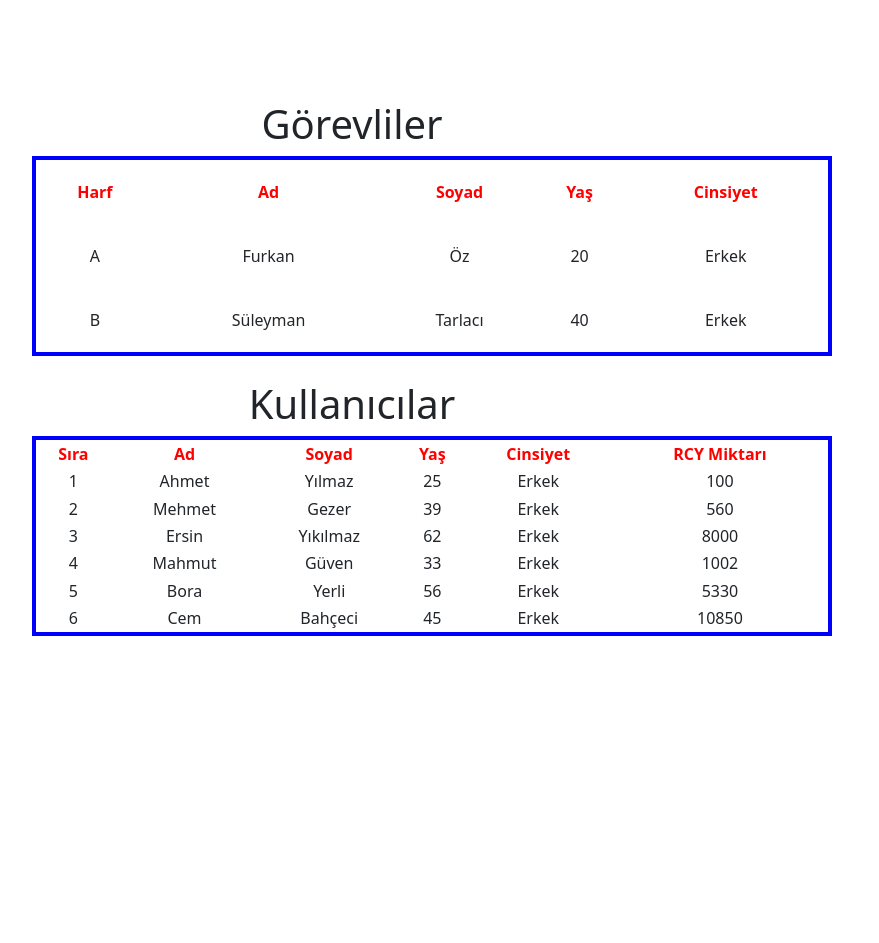
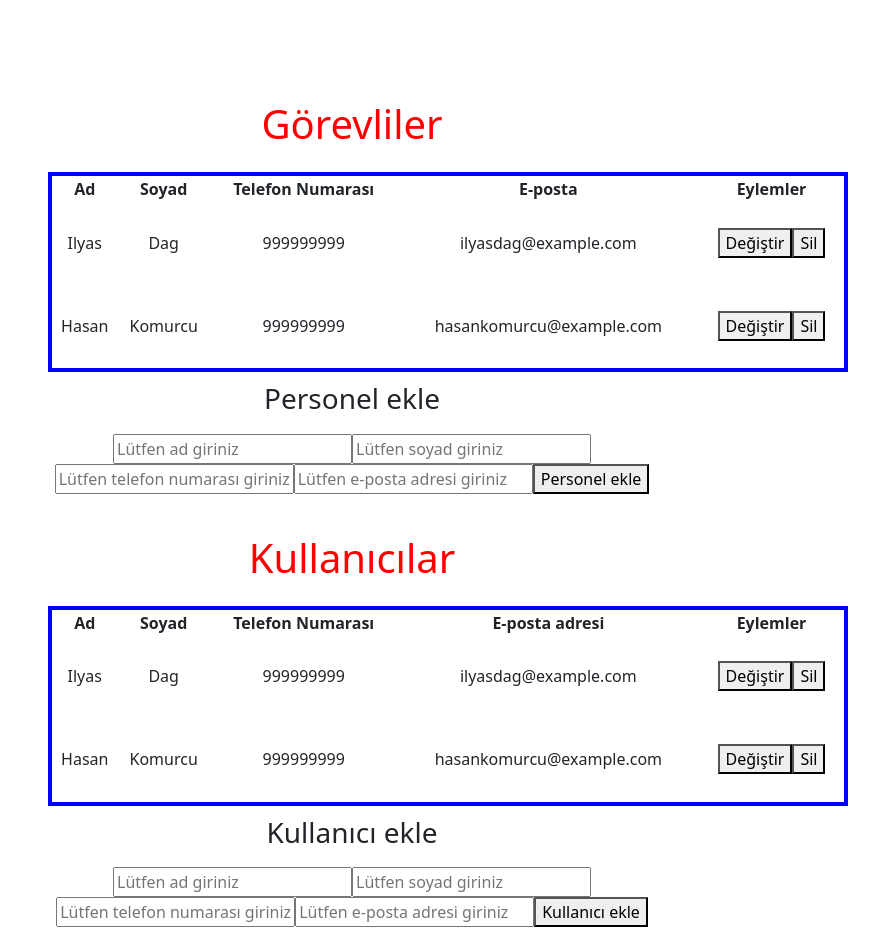
Before and after one commit to oguzhanagir/Software-Test-Project-React, a React (Create React App) app: page /Admin in a window 1280 px wide. Shown: the whole page, without its empty margins (288-1167 px from the left). Before the commit the page ends 800 px from the top, so only its background shows below. Built offline with nearby package versions, Linux system fonts and the light colour scheme.

Commit message:
Improvements

```diff
--- a/src/App.css
+++ b/src/App.css
@@ -6,6 +6,13 @@
 .App-logo {
   height: 40vmin;
   pointer-events: none;
+}
+
+.app-container {
+  display: flex;
+  flex-direction: column;
+  gap: 10px;
+  padding: 1rem;
 }
 
 @media (prefers-reduced-motion: no-preference) {
--- /dev/null
+++ b/src/Data/PersonnelData.json
@@ -0,0 +1,16 @@
+[
+  {
+    "id": 1,
+    "fullName": "Ilyas",
+    "surname": "Dag",
+    "phoneNumber": "999999999",
+    "email": "ilyasdag@example.com"
+  },
+  {
+    "id": 2,
+    "fullName": "Hasan",
+    "surname": "Komurcu",
+    "phoneNumber": "999999999",
+    "email": "hasankomurcu@example.com"
+  }
+]
--- /dev/null
+++ b/src/Data/UserData.json
@@ -0,0 +1,16 @@
+[
+  {
+    "id": 1,
+    "fullName": "Ilyas",
+    "surname": "Dag",
+    "phoneNumber": "999999999",
+    "email": "ilyasdag@example.com"
+  },
+  {
+    "id": 2,
+    "fullName": "Hasan",
+    "surname": "Komurcu",
+    "phoneNumber": "999999999",
+    "email": "hasankomurcu@example.com"
+  }
+]
--- /dev/null
+++ b/src/components/EditableRow.js
@@ -0,0 +1,60 @@
+import React from "react";
+
+const EditableRow = ({
+  editFormData,
+  handleEditFormChange,
+  handleCancelClick,
+}) => {
+  return (
+    <tr>
+      <td>
+        <input
+          type="text"
+          required="required"
+          placeholder="Lütfen ad giriniz"
+          name="fullName"
+          value={editFormData.fullName}
+          onChange={handleEditFormChange}
+        ></input>
+      </td>
+      <td>
+        <input
+          type="text"
+          required="required"
+          placeholder="Lütfen soyad giriniz"
+          name="surname"
+          value={editFormData.surname}
+          onChange={handleEditFormChange}
+        ></input>
+      </td>
+      <td>
+        <input
+          type="text"
+          required="required"
+          placeholder="Lütfen telefon numarası giriniz"
+          name="phoneNumber"
+          value={editFormData.phoneNumber}
+          onChange={handleEditFormChange}
+        ></input>
+      </td>
+      <td>
+        <input
+          type="email"
+          required="required"
+          placeholder="Lütfen e-posta adresi giriniz"
+          name="email"
+          value={editFormData.email}
+          onChange={handleEditFormChange}
+        ></input>
+      </td>
+      <td>
+        <button type="submit">Kaydet</button>
+        <button type="button" onClick={handleCancelClick}>
+          İptal et
+        </button>
+      </td>
+    </tr>
+  );
+};
+
+export default EditableRow;
--- a/src/components/PersonnelTbl.js
+++ b/src/components/PersonnelTbl.js
@@ -1,47 +1,184 @@
-import React from "react";
+import React, { useState, Fragment } from "react";
+import { nanoid } from "nanoid";
+import UserData from "../Data/PersonnelData.json";
+import ReadOnlyRow from "./ReadOnlyRow";
+import EditableRow from "./EditableRow";
 
-const data = [
-  {
-    id: "A",
-    name: "Furkan",
-    surname: "Öz",
-    age: 20,
-    gender: "Erkek",
-  },
-  {
-    id: "B",
-    name: "Süleyman",
-    surname: "Tarlacı",
-    age: 40,
-    gender: "Erkek",
-  },
-];
+const PersonnelTbl = () => {
+  const [contacts, setContacts] = useState(UserData);
+  const [addFormData, setAddFormData] = useState({
+    fullName: "",
+    surname: "",
+    phoneNumber: "",
+    email: "",
+  });
 
-function PersonnelTbl() {
+  const [editFormData, setEditFormData] = useState({
+    fullName: "",
+    surname: "",
+    phoneNumber: "",
+    email: "",
+  });
+
+  const [editContactId, setEditContactId] = useState(null);
+
+  const handleAddFormChange = (event) => {
+    event.preventDefault();
+
+    const fieldName = event.target.getAttribute("name");
+    const fieldValue = event.target.value;
+
+    const newFormData = { ...addFormData };
+    newFormData[fieldName] = fieldValue;
+
+    setAddFormData(newFormData);
+  };
+
+  const handleEditFormChange = (event) => {
+    event.preventDefault();
+
+    const fieldName = event.target.getAttribute("name");
+    const fieldValue = event.target.value;
+
+    const newFormData = { ...editFormData };
+    newFormData[fieldName] = fieldValue;
+
+    setEditFormData(newFormData);
+  };
+
+  const handleAddFormSubmit = (event) => {
+    event.preventDefault();
+
+    const newContact = {
+      id: nanoid(),
+      fullName: addFormData.fullName,
+      surname: addFormData.surname,
+      phoneNumber: addFormData.phoneNumber,
+      email: addFormData.email,
+    };
+
+    const newContacts = [...contacts, newContact];
+    setContacts(newContacts);
+  };
+
+  const handleEditFormSubmit = (event) => {
+    event.preventDefault();
+
+    const editedContact = {
+      id: editContactId,
+      fullName: editFormData.fullName,
+      surname: editFormData.surname,
+      phoneNumber: editFormData.phoneNumber,
+      email: editFormData.email,
+    };
+
+    const newContacts = [...contacts];
+
+    const index = contacts.findIndex((contact) => contact.id === editContactId);
+
+    newContacts[index] = editedContact;
+
+    setContacts(newContacts);
+    setEditContactId(null);
+  };
+
+  const handleEditClick = (event, contact) => {
+    event.preventDefault();
+    setEditContactId(contact.id);
+
+    const formValues = {
+      fullName: contact.fullName,
+      surname: contact.surname,
+      phoneNumber: contact.phoneNumber,
+      email: contact.email,
+    };
+
+    setEditFormData(formValues);
+  };
+
+  const handleCancelClick = () => {
+    setEditContactId(null);
+  };
+
+  const handleDeleteClick = (contactId) => {
+    const newContacts = [...contacts];
+
+    const index = contacts.findIndex((contact) => contact.id === contactId);
+
+    newContacts.splice(index, 1);
+
+    setContacts(newContacts);
+  };
+
   return (
-    <div>
-      <table>
-        <tr>
-          <th style={{ color: "red" }}>Harf</th>
-          <th style={{ color: "red" }}>Ad</th>
-          <th style={{ color: "red" }}>Soyad</th>
-          <th style={{ color: "red" }}>Yaş</th>
-          <th style={{ color: "red" }}>Cinsiyet</th>
-        </tr>
-        {data.map((val, key) => {
-          return (
-            <tr key={key}>
-              <td>{val.id}</td>
-              <td>{val.name}</td>
-              <td>{val.surname}</td>
-              <td>{val.age}</td>
-              <td>{val.gender}</td>
+    <div className="app-container">
+      <form onSubmit={handleEditFormSubmit}>
+        <table>
+          <thead>
+            <tr>
+              <th>Ad</th>
+              <th>Soyad</th>
+              <th>Telefon Numarası</th>
+              <th>E-posta</th>
+              <th>Eylemler</th>
             </tr>
-          );
-        })}
-      </table>
+          </thead>
+          <tbody>
+            {contacts.map((contact) => (
+              <Fragment>
+                {editContactId === contact.id ? (
+                  <EditableRow
+                    editFormData={editFormData}
+                    handleEditFormChange={handleEditFormChange}
+                    handleCancelClick={handleCancelClick}
+                  />
+                ) : (
+                  <ReadOnlyRow
+                    contact={contact}
+                    handleEditClick={handleEditClick}
+                    handleDeleteClick={handleDeleteClick}
+                  />
+                )}
+              </Fragment>
+            ))}
+          </tbody>
+        </table>
+      </form>
+
+      <h3>Personel ekle</h3>
+      <form onSubmit={handleAddFormSubmit}>
+        <input
+          type="text"
+          name="fullName"
+          required="required"
+          placeholder="Lütfen ad giriniz"
+          onChange={handleAddFormChange}
+        />
+        <input
+          type="text"
+          name="surname"
+          required="required"
+          placeholder="Lütfen soyad giriniz"
+          onChange={handleAddFormChange}
+        />
+        <input
+          type="text"
+          name="phoneNumber"
+          required="required"
+          placeholder="Lütfen telefon numarası giriniz"
+          onChange={handleAddFormChange}
+        />
+        <input
+          type="email"
+          name="email"
+          required="required"
+          placeholder="Lütfen e-posta adresi giriniz"
+          onChange={handleAddFormChange}
+        />
+        <button type="submit">Personel ekle</button>
+      </form>
     </div>
   );
-}
+};
 
 export default PersonnelTbl;
--- /dev/null
+++ b/src/components/ReadOnlyRow.js
@@ -0,0 +1,25 @@
+import React from "react";
+
+const ReadOnlyRow = ({ contact, handleEditClick, handleDeleteClick }) => {
+  return (
+    <tr>
+      <td>{contact.fullName}</td>
+      <td>{contact.surname}</td>
+      <td>{contact.phoneNumber}</td>
+      <td>{contact.email}</td>
+      <td>
+        <button
+          type="button"
+          onClick={(event) => handleEditClick(event, contact)}
+        >
+          Değiştir
+        </button>
+        <button type="button" onClick={() => handleDeleteClick(contact.id)}>
+          Sil
+        </button>
+      </td>
+    </tr>
+  );
+};
+
+export default ReadOnlyRow;
--- a/src/components/UserTbl.js
+++ b/src/components/UserTbl.js
@@ -1,83 +1,184 @@
-import React from "react";
+import React, { useState, Fragment } from "react";
+import { nanoid } from "nanoid";
+import UserData from "../Data/UserData.json";
+import ReadOnlyRow from "./ReadOnlyRow";
+import EditableRow from "./EditableRow";
 
-const data = [
-  {
-    number: 1,
-    name: "Ahmet",
-    surname: "Yılmaz",
-    age: 25,
-    gender: "Erkek",
-    rcy: 100,
-  },
-  {
-    number: 2,
-    name: "Mehmet",
-    surname: "Gezer",
-    age: 39,
-    gender: "Erkek",
-    rcy: 560,
-  },
-  {
-    number: 3,
-    name: "Ersin",
-    surname: "Yıkılmaz",
-    age: 62,
-    gender: "Erkek",
-    rcy: 8000,
-  },
-  {
-    number: 4,
-    name: "Mahmut",
-    surname: "Güven",
-    age: 33,
-    gender: "Erkek",
-    rcy: 1002,
-  },
-  {
-    number: 5,
-    name: "Bora",
-    surname: "Yerli",
-    age: 56,
-    gender: "Erkek",
-    rcy: 5330,
-  },
-  {
-    number: 6,
-    name: "Cem",
-    surname: "Bahçeci",
-    age: 45,
-    gender: "Erkek",
-    rcy: 10850,
-  },
-];
+const UserTbl = () => {
+  const [contacts, setContacts] = useState(UserData);
+  const [addFormData, setAddFormData] = useState({
+    fullName: "",
+    surname: "",
+    phoneNumber: "",
+    email: "",
+  });
 
-function UserTbl() {
+  const [editFormData, setEditFormData] = useState({
+    fullName: "",
+    surname: "",
+    phoneNumber: "",
+    email: "",
+  });
+
+  const [editContactId, setEditContactId] = useState(null);
+
+  const handleAddFormChange = (event) => {
+    event.preventDefault();
+
+    const fieldName = event.target.getAttribute("name");
+    const fieldValue = event.target.value;
+
+    const newFormData = { ...addFormData };
+    newFormData[fieldName] = fieldValue;
+
+    setAddFormData(newFormData);
+  };
+
+  const handleEditFormChange = (event) => {
+    event.preventDefault();
+
+    const fieldName = event.target.getAttribute("name");
+    const fieldValue = event.target.value;
+
+    const newFormData = { ...editFormData };
+    newFormData[fieldName] = fieldValue;
+
+    setEditFormData(newFormData);
+  };
+
+  const handleAddFormSubmit = (event) => {
+    event.preventDefault();
+
+    const newContact = {
+      id: nanoid(),
+      fullName: addFormData.fullName,
+      surname: addFormData.surname,
+      phoneNumber: addFormData.phoneNumber,
+      email: addFormData.email,
+    };
+
+    const newContacts = [...contacts, newContact];
+    setContacts(newContacts);
+  };
+
+  const handleEditFormSubmit = (event) => {
+    event.preventDefault();
+
+    const editedContact = {
+      id: editContactId,
+      fullName: editFormData.fullName,
+      surname: editFormData.surname,
+      phoneNumber: editFormData.phoneNumber,
+      email: editFormData.email,
+    };
+
+    const newContacts = [...contacts];
+
+    const index = contacts.findIndex((contact) => contact.id === editContactId);
+
+    newContacts[index] = editedContact;
+
+    setContacts(newContacts);
+    setEditContactId(null);
+  };
+
+  const handleEditClick = (event, contact) => {
+    event.preventDefault();
+    setEditContactId(contact.id);
+
+    const formValues = {
+      fullName: contact.fullName,
+      surname: contact.surname,
+      phoneNumber: contact.phoneNumber,
+      email: contact.email,
+    };
+
+    setEditFormData(formValues);
+  };
+
+  const handleCancelClick = () => {
+    setEditContactId(null);
+  };
+
+  const handleDeleteClick = (contactId) => {
+    const newContacts = [...contacts];
+
+    const index = contacts.findIndex((contact) => contact.id === contactId);
+
+    newContacts.splice(index, 1);
+
+    setContacts(newContacts);
+  };
+
   return (
-    <div>
-      <table>
-        <tr>
-          <th style={{ color: "red" }}>Sıra</th>
-          <th style={{ color: "red" }}>Ad</th>
-          <th style={{ color: "red" }}>Soyad</th>
-          <th style={{ color: "red" }}>Yaş</th>
-          <th style={{ color: "red" }}>Cinsiyet</th>
-          <th style={{ color: "red" }}>RCY Miktarı</th>
-        </tr>
-        {data.map((val, key) => {
-          return (
-            <tr key={key}>
-              <td>{val.number}</td>
-              <td>{val.name}</td>
-              <td>{val.surname}</td>
-              <td>{val.age}</td>
-              <td>{val.gender}</td>
-              <td>{val.rcy}</td>
+    <div className="app-container">
+      <form onSubmit={handleEditFormSubmit}>
+        <table>
+          <thead>
+            <tr>
+              <th>Ad</th>
+              <th>Soyad</th>
+              <th>Telefon Numarası</th>
+              <th>E-posta adresi</th>
+              <th>Eylemler</th>
             </tr>
-          );
-        })}
-      </table>
+          </thead>
+          <tbody>
+            {contacts.map((contact) => (
+              <Fragment>
+                {editContactId === contact.id ? (
+                  <EditableRow
+                    editFormData={editFormData}
+                    handleEditFormChange={handleEditFormChange}
+                    handleCancelClick={handleCancelClick}
+                  />
+                ) : (
+                  <ReadOnlyRow
+                    contact={contact}
+                    handleEditClick={handleEditClick}
+                    handleDeleteClick={handleDeleteClick}
+                  />
+                )}
+              </Fragment>
+            ))}
+          </tbody>
+        </table>
+      </form>
+
+      <h3>Kullanıcı ekle</h3>
+      <form onSubmit={handleAddFormSubmit}>
+        <input
+          type="text"
+          name="fullName"
+          required="required"
+          placeholder="Lütfen ad giriniz"
+          onChange={handleAddFormChange}
+        />
+        <input
+          type="text"
+          name="surname"
+          required="required"
+          placeholder="Lütfen soyad giriniz"
+          onChange={handleAddFormChange}
+        />
+        <input
+          type="text"
+          name="phoneNumber"
+          required="required"
+          placeholder="Lütfen telefon numarası giriniz"
+          onChange={handleAddFormChange}
+        />
+        <input
+          type="email"
+          name="email"
+          required="required"
+          placeholder="Lütfen e-posta adresi giriniz"
+          onChange={handleAddFormChange}
+        />
+        <button type="submit">Kullanıcı ekle</button>
+      </form>
     </div>
   );
-}
+};
 
 export default UserTbl;
--- a/src/pages/Admin.js
+++ b/src/pages/Admin.js
@@ -18,10 +18,10 @@
   return (
     <div className="App">
       <div className={classes.layout}>
-        <h1>Görevliler</h1>
+        <h1 style={{ color: "red" }}>Görevliler</h1>
         <PersonnelTbl />
         <br></br>
-        <h1>Kullanıcılar</h1>
+        <h1 style={{ color: "red" }}>Kullanıcılar</h1>
         <UserTbl />
       </div>
     </div>
```
